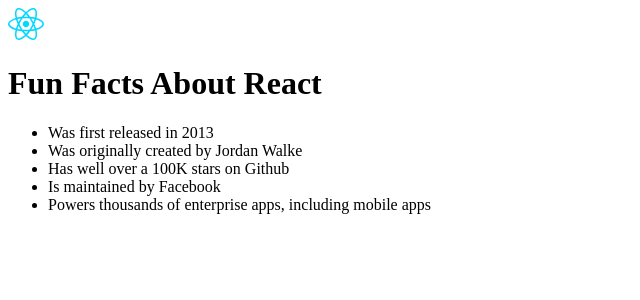
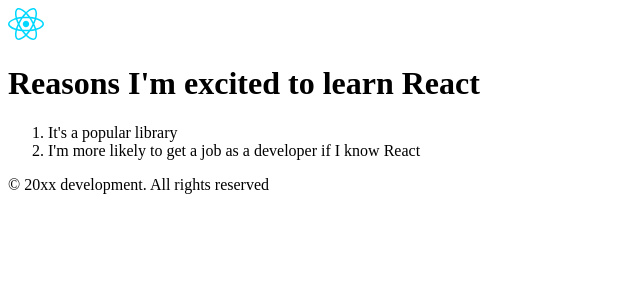
Before and after one commit to MondeNel/DYNAMIC_WEB_APPLICATIONS_PART_2, a React (Vite) app in the folder SCRIMBA-REACT/STATIC-WEB-PAGE/web-page/: page / in a window 1280 px wide. Shown: the top 300 px of the page, without its empty margins (0-640 px from the left). Built offline with nearby package versions, Linux system fonts and the light colour scheme.

Commit message:
completed challenge 2

```diff
--- a/SCRIMBA-REACT/STATIC-WEB-PAGE/web-page/src/Page.jsx
+++ b/SCRIMBA-REACT/STATIC-WEB-PAGE/web-page/src/Page.jsx
@@ -2,20 +2,25 @@
 import reactLogo from './assets/react.svg'
 
 const Page = () => {
+
   return (
+
     <div>
 
-      <img src={reactLogo} className="logo react" alt="React logo" />
+      <header>
+        <nav>
+          <img src={reactLogo} className="logo react" alt="React logo" />
+        </nav>
+      </header>
 
-      <h1>Fun Facts About React</h1>
+      <h1>Reasons I'm excited to learn React</h1>
 
-      <ul>
-        <li>Was first released in 2013</li>
-        <li>Was originally created by Jordan Walke</li>
-        <li>Has well over a 100K stars on Github</li>
-        <li>Is maintained by Facebook</li>
-        <li>Powers thousands of enterprise apps, including mobile apps</li>
-      </ul>
+      <ol>
+        <li>It's a popular library</li>
+        <li>I'm more likely to get a job as a developer if I know React</li>
+      </ol>
+
+      <footer>© 20xx development. All rights reserved</footer>
 
     </div>
   )
```
